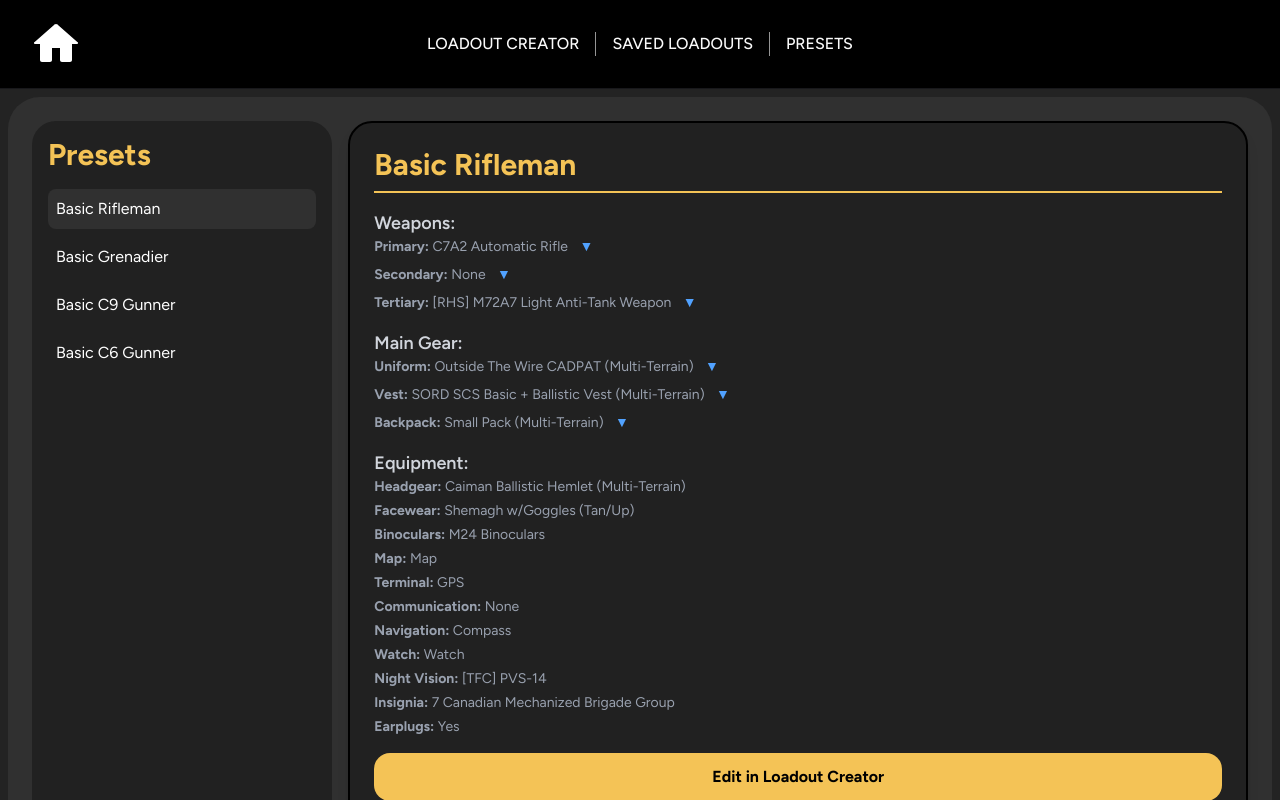
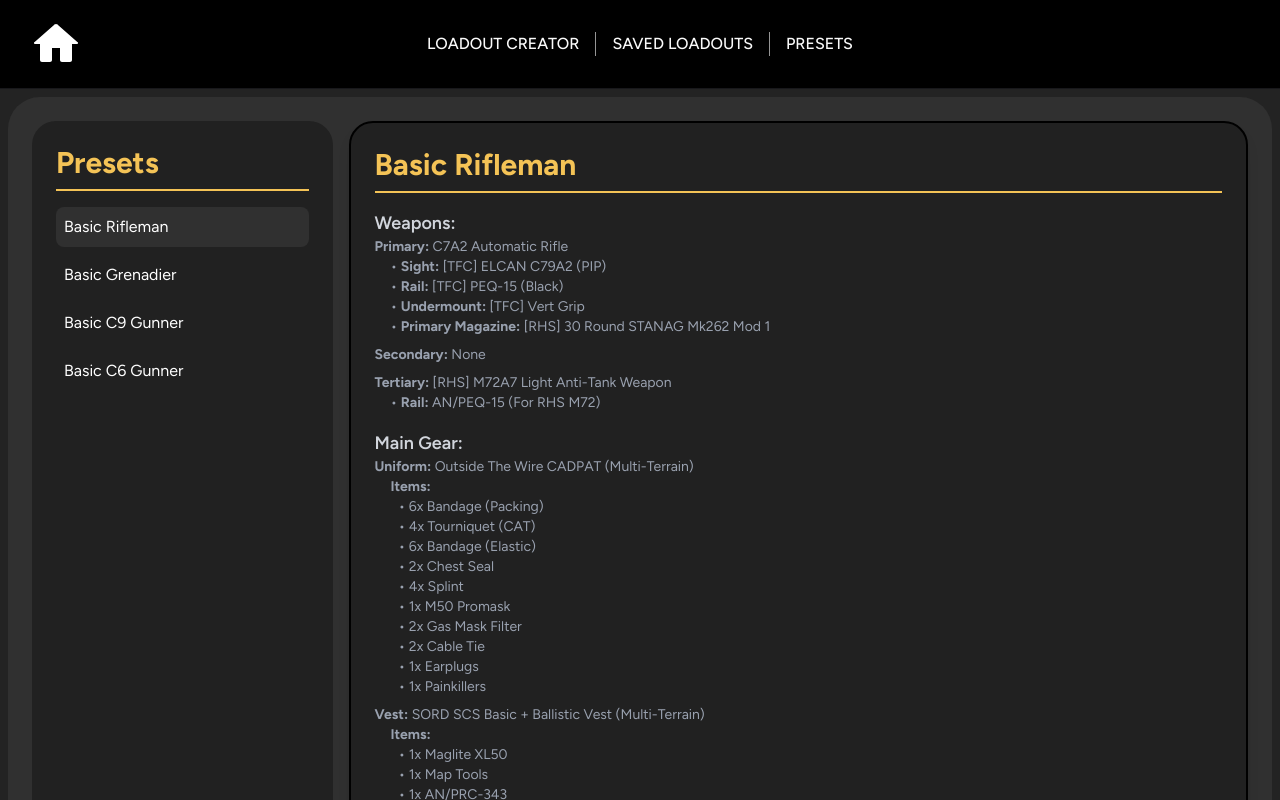
Before and after one commit to B-Fanjoy/7CMBG-LoadoutCreator, a Vue app: page /presets in a window 1280 px wide. Both pictures are taken after a click on the item "Basic Rifleman". Built offline with nearby package versions, Linux system fonts and the light colour scheme; a web font is replaced by a local one.

Commit message:
more changes on presets/loadouts

```diff
--- a/src/views/LoadoutsView.vue
+++ b/src/views/LoadoutsView.vue
@@ -1,9 +1,10 @@
 <template>
   <main class="p-6 m-2 rounded-4xl bg-[#303030] text-white flex">
     <!-- Sidebar with Loadout Names -->
-    <aside class="w-1/4 p-4 bg-[#212121] rounded-3xl mr-4">
-      <h2 class="text-3xl font-bold text-[#F4C356] mb-4">Loadouts</h2>
+    <aside class="w-1/4 p-6 bg-[#212121] rounded-3xl mr-4">
+      <h2 class="text-3xl font-bold text-[#F4C356] mb-4 pb-2 border-b-2">Loadouts</h2>
       <ul class="space-y-2">
+        <li v-if="loadouts.length === 0" class="text-gray-400">No loadouts saved</li>
         <li
           v-for="loadout in loadouts"
           :key="loadout.name"
@@ -102,9 +103,9 @@
           </ul>
         </div>
 
-        <!-- Additional Gear Section -->
+        <!-- Equipment Section -->
         <div class="mb-4">
-          <h3 class="text-lg font-semibold text-gray-300">Other Gear:</h3>
+          <h3 class="text-lg font-semibold text-gray-300">Equipment:</h3>
           <ul class="text-gray-400 text-sm">
             <li><strong>Headgear:</strong> {{ findItemName(selectedLoadout.loadout[0][6]) }}</li>
             <li><strong>Facewear:</strong> {{ findItemName(selectedLoadout.loadout[0][7]) }}</li>
--- a/src/views/PresetsView.vue
+++ b/src/views/PresetsView.vue
@@ -1,8 +1,8 @@
 <template>
   <main class="p-6 m-2 rounded-4xl bg-[#303030] text-white flex">
     <!-- Sidebar with Loadout Names -->
-    <aside class="w-1/4 p-4 bg-[#212121] rounded-3xl mr-4">
-      <h2 class="text-3xl font-bold text-[#F4C356] mb-4">Presets</h2>
+    <aside class="w-1/4 p-6 bg-[#212121] rounded-3xl mr-4">
+      <h2 class="text-3xl font-bold text-[#F4C356] mb-4 pb-2 border-b-2">Presets</h2>
       <ul class="space-y-2">
         <li
           v-for="preset in presets"
@@ -28,63 +28,75 @@
           <ul class="text-gray-400 text-sm space-y-2">
             <li>
               <strong>Primary:</strong> {{ findItemName(selectedPreset.loadout[0][0][0]) }}
-              <button @click="toggleSection('primary', selectedPreset.name)" class="text-blue-400 ml-2">▼</button>
-              <ul v-if="expandedSections[selectedPreset.name]?.primary" class="ml-4 mt-2 text-gray-500">
-                <li v-for="(attachment, index) in formatAttachments(selectedPreset.loadout[0][0])" :key="index">
-                  • {{ findItemName(attachment) || "None" }}
-                </li>
+              <ul class="indent-4">
+                <li v-if="selectedPreset.loadout[0][0][3]">• <strong>Sight:</strong> {{ findItemName(selectedPreset.loadout[0][0][3]) }}</li>
+                <li v-if="selectedPreset.loadout[0][0][2]">• <strong>Rail:</strong> {{ findItemName(selectedPreset.loadout[0][0][2]) }}</li>
+                <li v-if="selectedPreset.loadout[0][0][1]">• <strong>Muzzle:</strong> {{ findItemName(selectedPreset.loadout[0][0][1]) }}</li>
+                <li v-if="selectedPreset.loadout[0][0][6]">• <strong>Undermount:</strong> {{ findItemName(selectedPreset.loadout[0][0][6]) }}</li>
+                <li v-if="selectedPreset.loadout[0][0][4][0]">• <strong>Primary Magazine:</strong> {{ findItemName(selectedPreset.loadout[0][0][4][0]) }}</li>
+                <li v-if="selectedPreset.loadout[0][0][5][0]">• <strong>Secondary Magazine:</strong> {{ findItemName(selectedPreset.loadout[0][0][5][0]) }}</li>
               </ul>
             </li>
             <li>
               <strong>Secondary:</strong> {{ findItemName(selectedPreset.loadout[0][1][0]) }}
-              <button @click="toggleSection('secondary', selectedPreset.name)" class="text-blue-400 ml-2">▼</button>
-              <ul v-if="expandedSections[selectedPreset.name]?.secondary" class="ml-4 mt-2 text-gray-500">
-                <li v-for="(attachment, index) in formatAttachments(selectedPreset.loadout[0][1])" :key="index">
-                  • {{ findItemName(attachment) || "None" }}
-                </li>
+              <ul class="indent-4">
+                <li v-if="selectedPreset.loadout[0][1][3]">• <strong>Sight:</strong> {{ findItemName(selectedPreset.loadout[0][1][3]) }}</li>
+                <li v-if="selectedPreset.loadout[0][1][2]">• <strong>Rail:</strong> {{ findItemName(selectedPreset.loadout[0][1][2]) }}</li>
+                <li v-if="selectedPreset.loadout[0][1][1]">• <strong>Muzzle:</strong> {{ findItemName(selectedPreset.loadout[0][1][1]) }}</li>
+                <li v-if="selectedPreset.loadout[0][1][6]">• <strong>Undermount:</strong> {{ findItemName(selectedPreset.loadout[0][1][6]) }}</li>
+                <li v-if="selectedPreset.loadout[0][1][4][0]">• <strong>Primary Magazine:</strong> {{ findItemName(selectedPreset.loadout[0][1][4][0]) }}</li>
+                <li v-if="selectedPreset.loadout[0][1][5][0]">• <strong>Secondary Magazine:</strong> {{ findItemName(selectedPreset.loadout[0][1][5][0]) }}</li>
               </ul>
             </li>
             <li>
               <strong>Tertiary:</strong> {{ findItemName(selectedPreset.loadout[0][2][0]) }}
-              <button @click="toggleSection('tertiary', selectedPreset.name)" class="text-blue-400 ml-2">▼</button>
-              <ul v-if="expandedSections[selectedPreset.name]?.tertiary" class="ml-4 mt-2 text-gray-500">
-                <li v-for="(attachment, index) in formatAttachments(selectedPreset.loadout[0][2])" :key="index">
-                  • {{ findItemName(attachment) || "None" }}
-                </li>
+              <ul class="indent-4">
+                <li v-if="selectedPreset.loadout[0][2][3]">• <strong>Sight:</strong> {{ findItemName(selectedPreset.loadout[0][2][3]) }}</li>
+                <li v-if="selectedPreset.loadout[0][2][2]">• <strong>Rail:</strong> {{ findItemName(selectedPreset.loadout[0][2][2]) }}</li>
+                <li v-if="selectedPreset.loadout[0][2][1]">• <strong>Muzzle:</strong> {{ findItemName(selectedPreset.loadout[0][2][1]) }}</li>
+                <li v-if="selectedPreset.loadout[0][2][6]">• <strong>Undermount:</strong> {{ findItemName(selectedPreset.loadout[0][2][6]) }}</li>
+                <li v-if="selectedPreset.loadout[0][2][4][0]">• <strong>Primary Magazine:</strong> {{ findItemName(selectedPreset.loadout[0][2][4][0]) }}</li>
+                <li v-if="selectedPreset.loadout[0][2][5][0]">• <strong>Secondary Magazine:</strong> {{ findItemName(selectedPreset.loadout[0][2][5][0]) }}</li>
               </ul>
             </li>
           </ul>
         </div>
 
-        <!-- Gear Section with Items Display -->
+        <!-- Main Gear Section -->
         <div class="mb-4">
           <h3 class="text-lg font-semibold text-gray-300">Main Gear:</h3>
           <ul class="text-gray-400 text-sm space-y-2">
             <li>
               <strong>Uniform:</strong> {{ findItemName(selectedPreset.loadout[0][3][0]) }}
-              <button @click="toggleSection('uniform', selectedPreset.name)" class="text-blue-400 ml-2">▼</button>
-              <ul v-if="expandedSections[selectedPreset.name]?.uniform" class="ml-4 mt-2 text-gray-500">
-                <li v-for="(item, index) in selectedPreset.loadout[0][3][1]" :key="index">
-                  • {{ findItemName(item[0]) }} x{{ item[1] }}
-                </li>
+              <ul class="indent-4">
+                <li v-if="selectedPreset.loadout[0][3][0]"> <strong>Items:</strong></li>
+                <ul class="indent-6">
+                  <li v-for="item in selectedPreset.loadout[0][3][1]" :key="item">
+                    • {{ item[1] }}x {{ findItemName(item[0]) }}
+                  </li>
+                </ul>
               </ul>
             </li>
             <li>
               <strong>Vest:</strong> {{ findItemName(selectedPreset.loadout[0][4][0]) }}
-              <button @click="toggleSection('vest', selectedPreset.name)" class="text-blue-400 ml-2">▼</button>
-              <ul v-if="expandedSections[selectedPreset.name]?.vest" class="ml-4 mt-2 text-gray-500">
-                <li v-for="(item, index) in selectedPreset.loadout[0][4][1]" :key="index">
-                  • {{ findItemName(item[0]) }} x{{ item[1] }}
-                </li>
+              <ul class="indent-4">
+                <li v-if="selectedPreset.loadout[0][4][0]"> <strong>Items:</strong></li>
+                <ul class="indent-6">
+                  <li v-for="item in selectedPreset.loadout[0][4][1]" :key="item">
+                    • {{ item[1] }}x {{ findItemName(item[0]) }}
+                  </li>
+                </ul>
               </ul>
             </li>
             <li>
               <strong>Backpack:</strong> {{ findItemName(selectedPreset.loadout[0][5][0]) }}
-              <button @click="toggleSection('backpack', selectedPreset.name)" class="text-blue-400 ml-2">▼</button>
-              <ul v-if="expandedSections[selectedPreset.name]?.backpack" class="ml-4 mt-2 text-gray-500">
-                <li v-for="(item, index) in selectedPreset.loadout[0][5][1]" :key="index">
-                  • {{ findItemName(item[0]) }} x{{ item[1] }}
-                </li>
+              <ul class="indent-4">
+                <li v-if="selectedPreset.loadout[0][5][0]"> <strong>Items:</strong></li>
+                <ul class="indent-6">
+                  <li v-for="item in selectedPreset.loadout[0][5][1]" :key="item">
+                    • {{ item[1] }}x {{ findItemName(item[0]) }}
+                  </li>
+                </ul>
               </ul>
             </li>
           </ul>
@@ -93,20 +105,17 @@
         <!-- Equipment Section -->
         <div class="mb-4">
           <h3 class="text-lg font-semibold text-gray-300">Equipment:</h3>
-          <ul class="text-gray-400 text-sm space-y-1">
+          <ul class="text-gray-400 text-sm">
             <li><strong>Headgear:</strong> {{ findItemName(selectedPreset.loadout[0][6]) }}</li>
             <li><strong>Facewear:</strong> {{ findItemName(selectedPreset.loadout[0][7]) }}</li>
             <li><strong>Binoculars:</strong> {{ findItemName(selectedPreset.loadout[0][8][0]) }}</li>
-
-            <!-- Individual Equipment Items -->
-            <li v-for="(item, index) in selectedPreset.loadout[0][9]" :key="index">
-              <strong>{{ getEquipmentLabel(index) }}:</strong> {{ findItemName(item) }}
-            </li>
-
-            <!-- Insignia -->
+            <li><strong>Map:</strong> {{ findItemName(selectedPreset.loadout[0][9][0]) }}</li>
+            <li><strong>Terminal:</strong> {{ findItemName(selectedPreset.loadout[0][9][1]) }}</li>
+            <li><strong>Communication:</strong> {{ findItemName(selectedPreset.loadout[0][9][2]) }}</li>
+            <li><strong>Navigation:</strong> {{ findItemName(selectedPreset.loadout[0][9][3]) }}</li>
+            <li><strong>Watch:</strong> {{ findItemName(selectedPreset.loadout[0][9][4]) }}</li>
+            <li><strong>NVGs:</strong> {{ findItemName(selectedPreset.loadout[0][9][5]) }}</li>
             <li><strong>Insignia:</strong> {{ findItemName(selectedPreset.loadout[1][0][1]) }}</li>
-
-            <!-- Earplugs -->
             <li><strong>Earplugs:</strong> {{ selectedPreset.loadout[1][1][1] === "true" ? "Yes" : "No" }}</li>
           </ul>
         </div>
```
